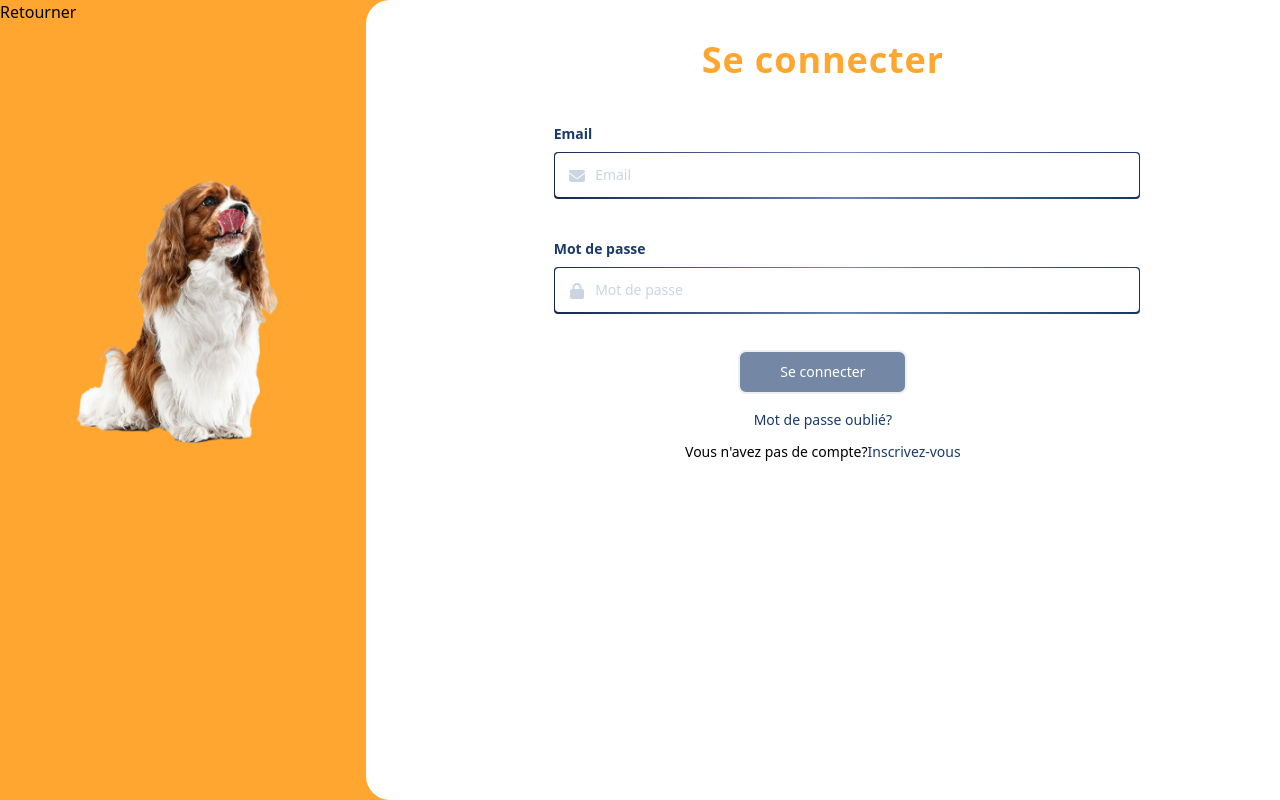
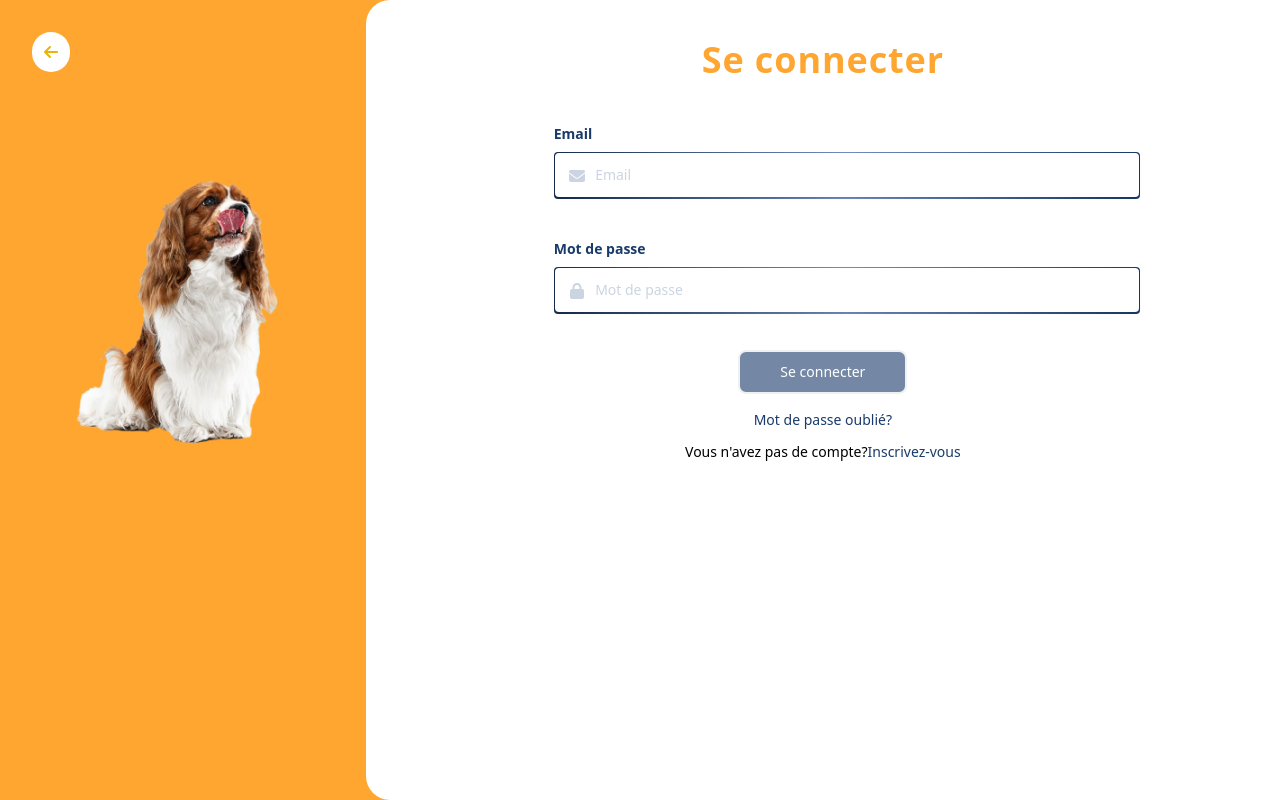
Before and after one commit to safa-abidi/petcare_front, an Angular app: page /login in a window 1280 px wide. Built offline with nearby package versions, Linux system fonts and the light colour scheme.

Commit message:
back button to login and sign in

```diff
--- a/src/app/login/login.component.html
+++ b/src/app/login/login.component.html
@@ -1,5 +1,5 @@
-<button class="btn btn-blue fixed" (click)="backClicked()">
-  Retourner
+<button class="btn btn-blue fixed rounded-full mt-8 ml-8 bg-white px-3 py-2 text-yellow-500" (click)="backClicked()">
+  <fa-icon [icon]="backIcon" class="fas fa-lock"></fa-icon>
 </button>
 <div class="grid xl:grid-cols-7 grid-cols-2 bg-[#FFA630] z-auto">
   <div class="col-span-2">
--- a/src/app/login/login.component.ts
+++ b/src/app/login/login.component.ts
@@ -2,7 +2,7 @@ import { Component, OnInit } from '@angular/core';
 import { LoginService } from '../services/login.service';
 import { FormBuilder, Validators } from '@angular/forms';
 
-import {faLock, faEnvelope} from "@fortawesome/free-solid-svg-icons";
+import {faLock, faEnvelope, faArrowLeft} from "@fortawesome/free-solid-svg-icons";
 import { Router } from '@angular/router';
 import {Location} from "@angular/common";
 
@@ -18,6 +18,7 @@ export class LoginComponent implements OnInit {
   errorMsg: string = '';
   emailIcon = faEnvelope;
   passwordIcon = faLock;
+  backIcon = faArrowLeft;
   constructor(private fb: FormBuilder, private loginService: LoginService, private router : Router,private location: Location) { }
 
   ngOnInit() {
--- a/src/app/user-signup/user-signup.component.html
+++ b/src/app/user-signup/user-signup.component.html
@@ -1,3 +1,7 @@
+<button class="btn btn-blue fixed rounded-full mt-8 ml-8 bg-white px-3 py-2 text-yellow-500" (click)="backClicked()">
+  <fa-icon [icon]="backIcon" class="fas fa-lock"></fa-icon>
+</button>
+
 <div  class="absolute ml-5  sm:ml-36 mt-64 w-3/4 mr-64  sm:w-3/5 xl:inline sm:hidden max-sm:hidden">
   <img src="assets/images/auth/su_dog1.svg" >
 </div>
--- a/src/app/user-signup/user-signup.component.ts
+++ b/src/app/user-signup/user-signup.component.ts
@@ -4,6 +4,8 @@ import { SignupService } from '../services/signup.service';
 import { UserRoleEnum } from '../utils/user-role.enum';
 import { ToastrService } from 'ngx-toastr';
 import { Router } from '@angular/router';
+import {faArrowLeft} from "@fortawesome/free-solid-svg-icons";
+import {Location} from "@angular/common";
 
 
 @Component({
@@ -13,6 +15,7 @@ import { Router } from '@angular/router';
 })
 export class UserSignupComponent {
 
+  backIcon = faArrowLeft;
   role: UserRoleEnum = UserRoleEnum.petOwner;
   lastName: string = "lastName";
   confirm: boolean = true;
@@ -42,7 +45,7 @@ export class UserSignupComponent {
     "Tunis",
     "Zaghouan"]
   genders: string[] = ["female", "male"]
-  constructor(private router: Router, private fb: FormBuilder, private signupService: SignupService, private toastr: ToastrService) { }
+  constructor(private router: Router, private fb: FormBuilder, private signupService: SignupService, private toastr: ToastrService, private location: Location) { }
 
 
   profileForm = this.fb.group({
@@ -91,6 +94,8 @@ export class UserSignupComponent {
     )
   }
 
-
+  backClicked() {
+    this.location.back();
+  }
 
 }
```
